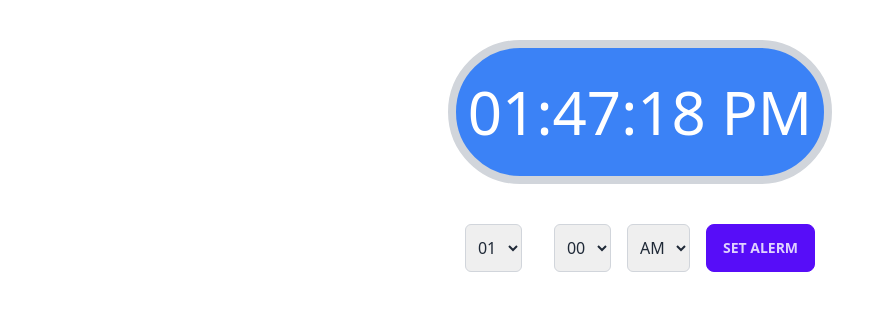
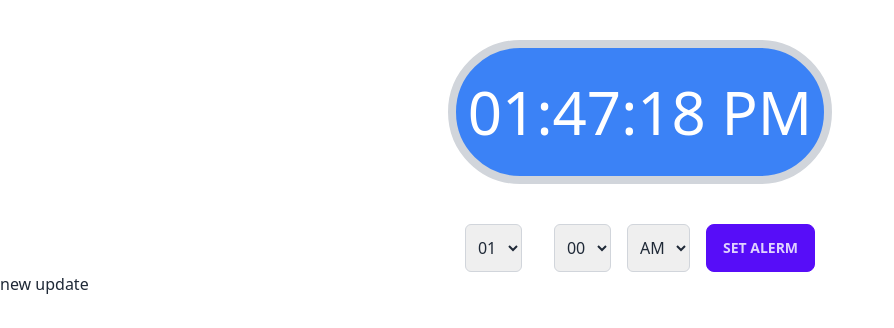
Before and after one commit to ShafayetAhmad/PomodroidReact, a React (Vite) app: page / in a window 1280 px wide. Shown: the top 328 px of the page, without its empty margins (0-894 px from the left). Built offline with nearby package versions, Linux system fonts and the light colour scheme.

Commit message:
check netlify direct deploy from github

```diff
--- a/src/App.jsx
+++ b/src/App.jsx
@@ -105,6 +105,7 @@ const App = () => {
           Set Alerm
         </button>
       </div>
+      <div>new update</div>
     </>
   );
 };
```
